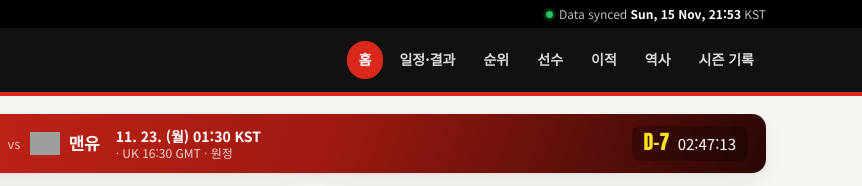
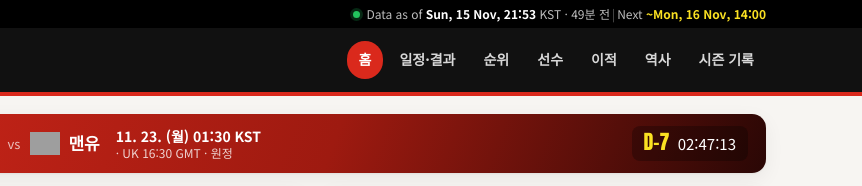
Before and after one commit to rolrend25-hub/manutd, a plain HTML site: page site/index.html in a window 1280 px wide. Shown: the top 186 px of the page, 418-1280 px from the left. Drawn offline with Linux system fonts and the light colour scheme; grey boxes are pictures that could not be loaded.

Commit message:
Sync badge: show data-as-of time with age and expected next refresh
Next refresh follows the workflow schedule (daily 05:00 UTC, every 30 min
after kickoff+2h until the result is in); tooltip explains possible delays.

Co-Authored-By: Claude Opus 5.5 <noreply@anthropic.com>

```diff
--- a/site/assets/app.js
+++ b/site/assets/app.js
@@ -583,18 +583,47 @@
 
   const sync = D.synced_utc || (D.last_sync || []).map((s) => s.finished_utc).sort().pop() || D.generated_utc;
   document.getElementById("sync-info").textContent = `Last data update: ${dateTime(sync, KST)} (KST)`;
-  // 우측 상단 동기화 배지 (36시간 넘게 갱신 없으면 노란색 경고)
+  // 다음 동기화 예상 시각 — .github/workflows/sync-and-deploy.yml + scripts/sync_needed.py 규칙과 동일
+  //   매일 05:00 UTC 전체 동기화 / 30분마다 점검하되 '킥오프+2시간 지났는데 미종료 경기(최근 3일)'가 있을 때만 동기화
+  const SYNC_DONE = ["FINISHED", "POSTPONED", "CANCELLED", "AWARDED", "SUSPENDED"];
+  const nextSync = (now) => {
+    const open = matches.filter((m) => !SYNC_DONE.includes(m.status) && m.kickoff_confirmed !== 0);
+    const kick = (m) => new Date(m.kickoff_utc).getTime();
+    if (open.some((m) => kick(m) + 2 * 3600e3 <= now && kick(m) >= now - 3 * 864e5)) return { kind: "awaiting" };
+    const d = new Date(now);
+    let daily = Date.UTC(d.getUTCFullYear(), d.getUTCMonth(), d.getUTCDate(), 5, 0);
+    if (daily <= now) daily += 864e5;
+    const nm = open.find((m) => kick(m) + 2 * 3600e3 > now);
+    if (nm) {
+      const slot = Math.ceil((kick(nm) + 2 * 3600e3) / 1800e3) * 1800e3; // 킥오프+2시간 이후 첫 30분 점검
+      if (slot < daily) return { kind: "result", t: slot, m: nm };
+    }
+    return { kind: "daily", t: daily };
+  };
+
+  // 우측 상단 동기화 배지: 지금 보는 데이터의 기준 시각 + 다음 갱신 예정 (36시간 넘게 갱신 없으면 노란색 경고)
   const badge = document.getElementById("sync-badge");
-  if (sync) {
-    const ageH = (Date.now() - new Date(sync).getTime()) / 3600e3;
-    const stale = ageH > 36;
+  const renderSync = () => {
+    if (!sync) { badge.classList.add("none"); return; }
+    const now = Date.now();
+    const stale = (now - new Date(sync).getTime()) / 3600e3 > 36;
     badge.classList.toggle("stale", stale);
+    const n = nextSync(now);
+    const next = n.kind === "awaiting"
+      ? `<span class="sb-next">Result pending<span class="long"> · checked every 30 min</span></span>`
+      : `<span class="sb-next">Next <b>~${esc(dateTime(new Date(n.t).toISOString(), KST))}</b>${n.kind === "result" ? `<span class="long"> (after ${esc(n.m.opponent)} match)</span>` : ""}</span>`;
     document.getElementById("sync-text").innerHTML =
-      `<span class="long">${stale ? "Update delayed · " : "Data synced "}</span><b>${esc(dateTime(sync, KST))}</b> KST`;
+      `<span>${stale ? "Update delayed · " : ""}Data as of <b>${esc(dateTime(sync, KST))}</b><span class="long"> KST · ${ago(sync)}</span></span><span class="sb-sep" aria-hidden="true">|</span>${next}`;
     const SRC = { "football-data": "Fixtures & tables", fpl: "Players" };
-    badge.title = (D.last_sync || []).map((s) => `${SRC[s.source] || s.source} (${s.job}): ${dateTime(s.finished_utc, KST)} KST`).join("\n");
-  } else {
-    badge.classList.add("none");
-  }
+    badge.title = [
+      "Data as of = when this page's data was last refreshed. Next = expected next refresh (KST).",
+      "Schedule: daily 14:00 KST full refresh + every 30 min after a match until the result is in.",
+      "GitHub scheduled runs can start several to 30+ minutes late.",
+      "",
+      ...(D.last_sync || []).map((s) => `${SRC[s.source] || s.source} (${s.job}): ${dateTime(s.finished_utc, KST)} KST`),
+    ].join("\n");
+  };
+  renderSync();
+  setInterval(renderSync, 60e3);
   render();
 })();
--- a/site/assets/style.css
+++ b/site/assets/style.css
@@ -40,7 +40,9 @@ img { max-width: 100%; }
 .sync-badge.stale .dot { background: var(--gold); box-shadow: 0 0 0 3px rgba(251,225,34,.2); }
 .sync-badge.stale { color: var(--gold); }
 .sync-badge.none .dot { background: #777; box-shadow: none; }
-@media (max-width: 480px) { .sync-badge .long { display: none; } }
+.sync-badge .sb-sep { color: #555; margin: 0 2px; }
+.sync-badge .sb-next b { color: var(--gold); }
+@media (max-width: 480px) { .sync-badge .long { display: none; } .sync-badge { font-size: 11.5px; gap: 5px; } }
 
 /* ---------- header ---------- */
 .site-header {
```
